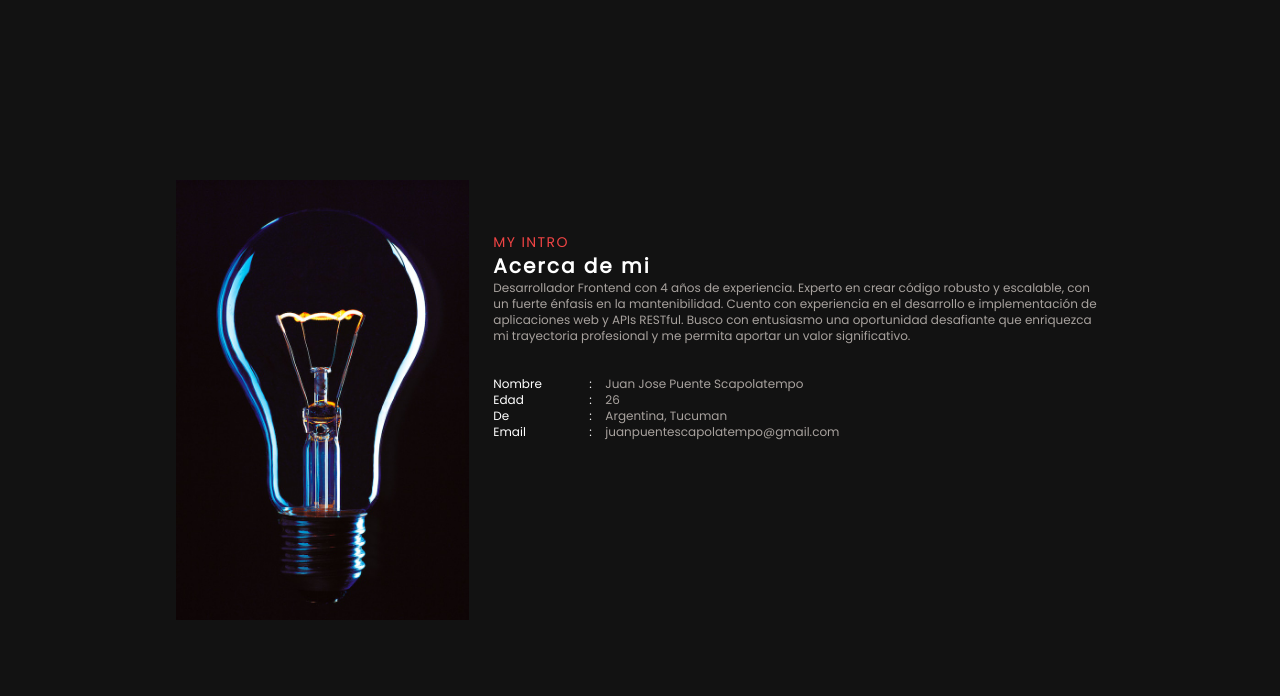
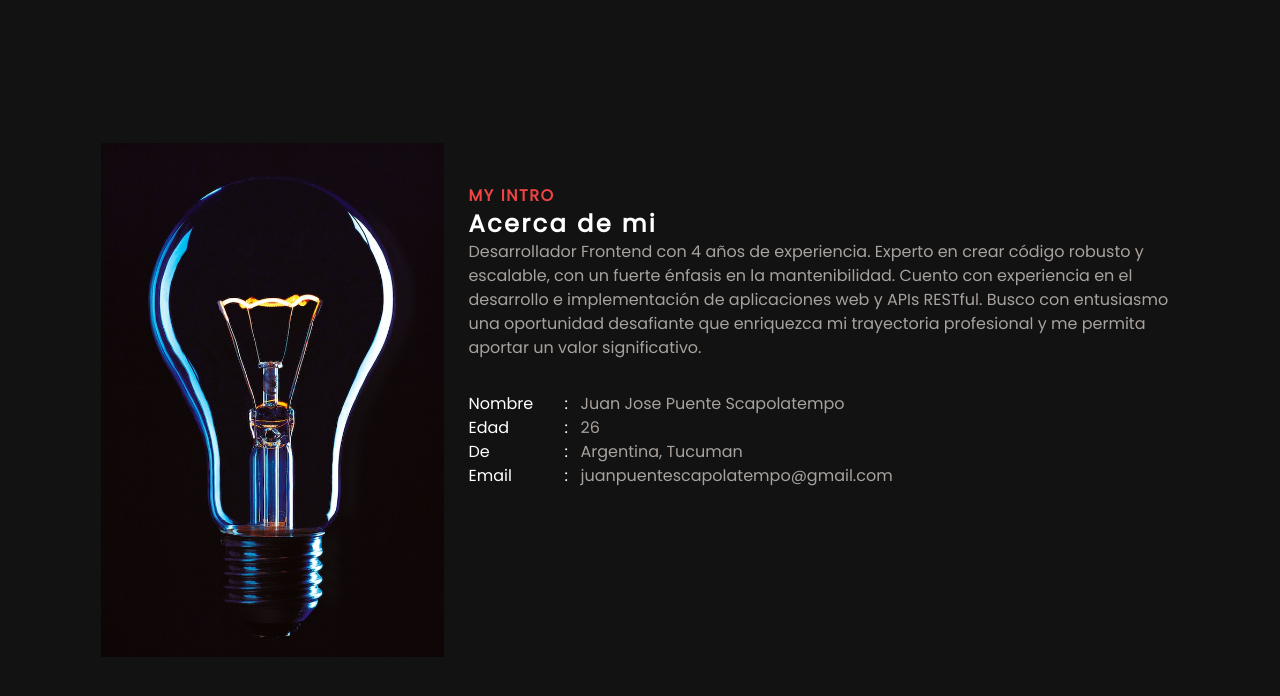
Before and after one commit to JoseScap/portfolio-scap, a Next.js app: page / in a window 1280 px wide. Shown: the top 696 px of the page. Built offline with nearby package versions, Linux system fonts and the light colour scheme.

Commit message:
style: :lipstick: fonts bigger

```diff
--- a/src/app/page.tsx
+++ b/src/app/page.tsx
@@ -3,19 +3,19 @@ import Image from "next/image";
 
 export default function Home() {
   return (
-    <main className="bg-background min-h-screen p-12 max-w-5xl mx-auto w-11/12 gap-6 grid grid-cols-3 grid-rows-1">
+    <main className="bg-background min-h-screen p-12 max-w-7xl mx-auto w-11/12 gap-6 grid grid-cols-3 grid-rows-1">
       <div className="flex flex-col justify-center">
         <Image src={AboutImage} alt="Juan Jose Puente Scapolatempo" className="w-full" />
       </div>
       <div className="flex flex-col gap-8 col-span-2 flex flex-col justify-center pb-32">
         <div>
-          <h2 className="uppercase text-sm text-red-500 tracking-widest">
+          <h2 className="uppercase text-md font-bold text-red-500 tracking-widest">
             My intro
           </h2>
-          <h1 className="text-xl font-bold tracking-widest">
+          <h1 className="text-2xl font-bold tracking-widest">
             Acerca de mi
           </h1>
-          <p className="text-xs text-stone-400">
+          <p className="text-md text-stone-400">
             Desarrollador Frontend con 4 años de experiencia. Experto en crear código robusto y escalable,
             con un fuerte énfasis en la mantenibilidad. Cuento con experiencia en el desarrollo e implementación
             de aplicaciones web y APIs RESTful. Busco con entusiasmo una oportunidad desafiante que enriquezca
@@ -23,16 +23,16 @@ export default function Home() {
           </p>
         </div>
         <div>
-          <div className="flex text-xs">
+          <div className="flex text-md">
             <p className="w-24">Nombre</p><span className="w-4">:</span><p className="text-stone-400">Juan Jose Puente Scapolatempo</p>
           </div>
-          <div className="flex text-xs">
+          <div className="flex text-md">
             <p className="w-24">Edad</p><span className="w-4">:</span><p className="text-stone-400">26</p>
           </div>
-          <div className="flex text-xs">
+          <div className="flex text-md">
             <p className="w-24">De</p><span className="w-4">:</span><p className="text-stone-400">Argentina, Tucuman</p>
           </div>
-          <div className="flex text-xs">
+          <div className="flex text-md">
             <p className="w-24">Email</p><span className="w-4">:</span><p className="text-stone-400">juanpuentescapolatempo@gmail.com</p>
           </div>
         </div>
```
